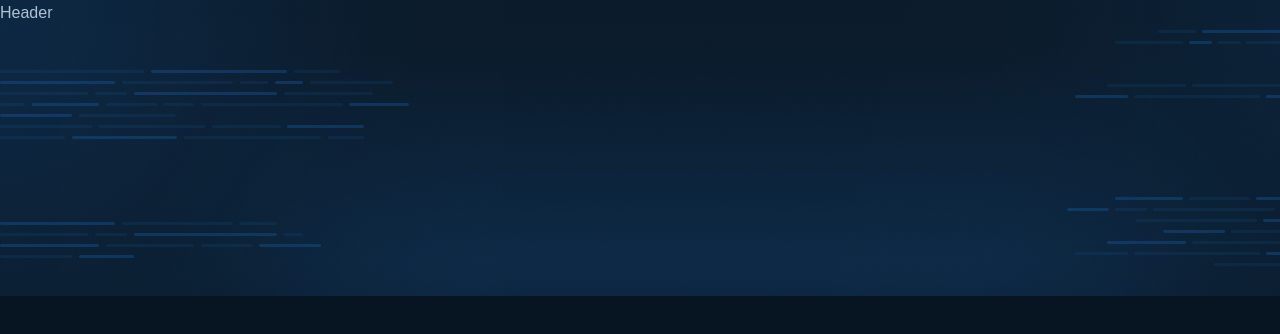
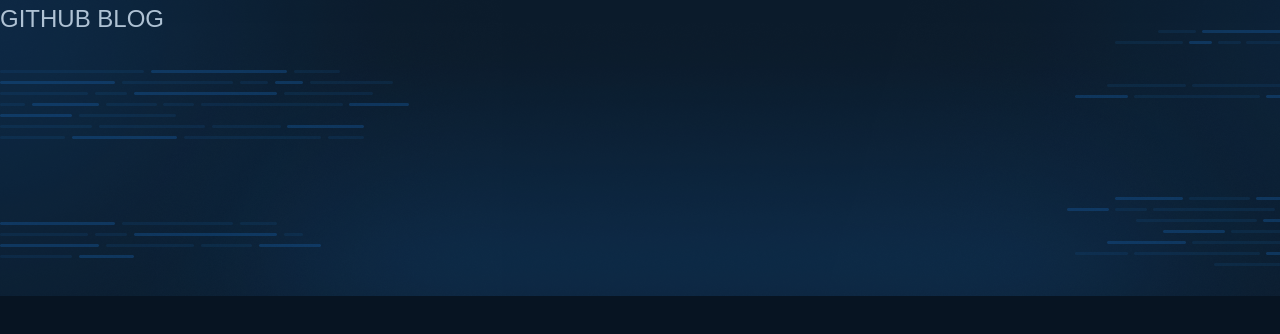
Before and after one commit to YasminFerrariDias/GithubBlog, a React (Vite) app: page / in a window 1280 px wide. Shown: the top 334 px of the page. Built offline with nearby package versions, Linux system fonts and the light colour scheme.

Commit message:
Criação do componente Text

```diff
--- a/src/components/Header/index.tsx
+++ b/src/components/Header/index.tsx
@@ -1,7 +1,12 @@
+import { Text } from "../Text";
 import { HeaderContainer } from "./styles";
 
 export function Header() {
   return (
-    <HeaderContainer>Header</HeaderContainer>
+    <HeaderContainer>
+      <Text variantSize="2xl" variantWeight="regular">
+         GITHUB BLOG
+      </Text>
+    </HeaderContainer>
   )
 }
--- /dev/null
+++ b/src/components/Text/index.tsx
@@ -0,0 +1,15 @@
+import { TextContainer } from "./styles";
+
+interface TextProps {
+  variantWeight: 'regular' | 'bold'
+  variantSize: 'xs' | 'sm' | 'md' | 'lg' |'xl' | '2xl'
+  children: React.ReactNode
+}
+
+export function Text({ variantWeight, variantSize, children }: TextProps ) {
+  return (
+    <TextContainer $variantWeight={variantWeight} $variantSize={variantSize}>
+      {children}
+    </TextContainer>
+  )
+}
--- /dev/null
+++ b/src/components/Text/styles.ts
@@ -0,0 +1,12 @@
+import { theme } from "@/styles/themes/defaultTheme";
+import styled from "styled-components";
+
+interface TextContainerProps {
+  $variantWeight: 'regular' | 'bold'
+  $variantSize: 'xs' | 'sm' | 'md' | 'lg' |'xl' | '2xl'
+}
+
+export const TextContainer = styled.p<TextContainerProps>`
+  font-weight: ${({ theme, $variantWeight }) => theme.fonts.weight[$variantWeight]};
+  font-size: ${({ theme, $variantSize }) => theme.fonts.size[$variantSize]};
+`;
```
